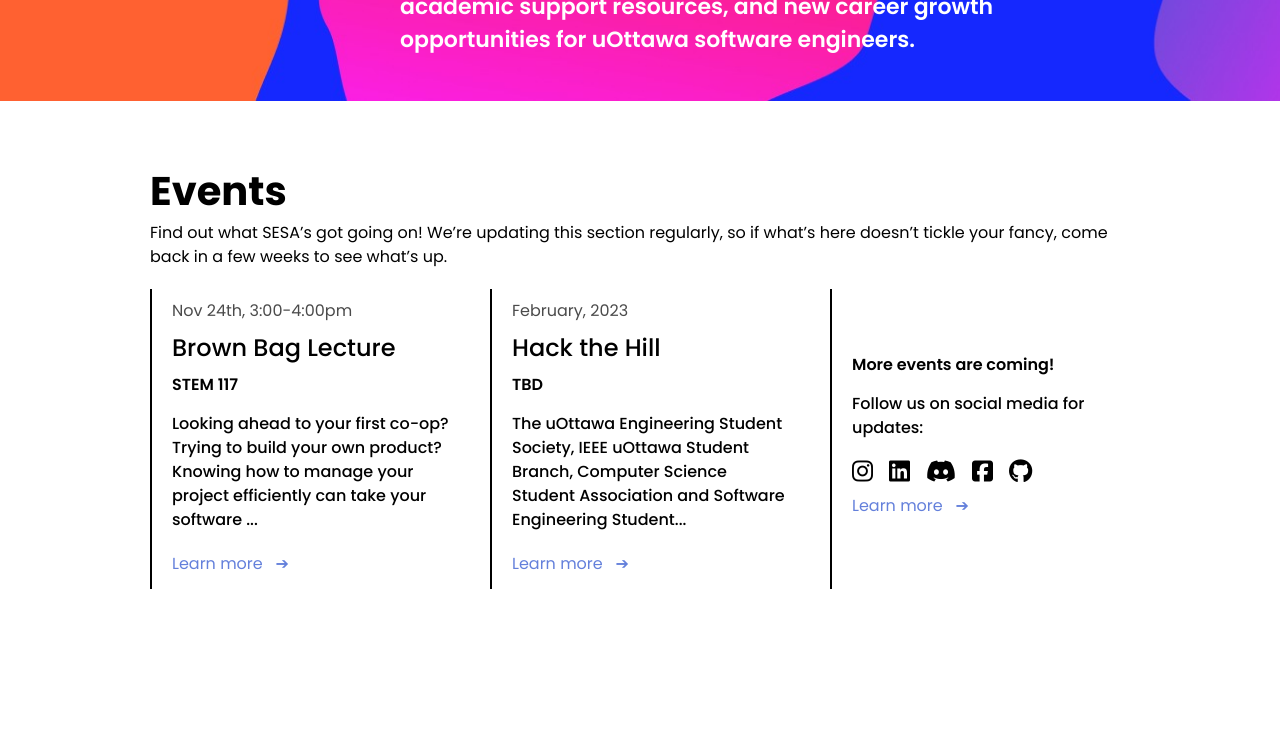
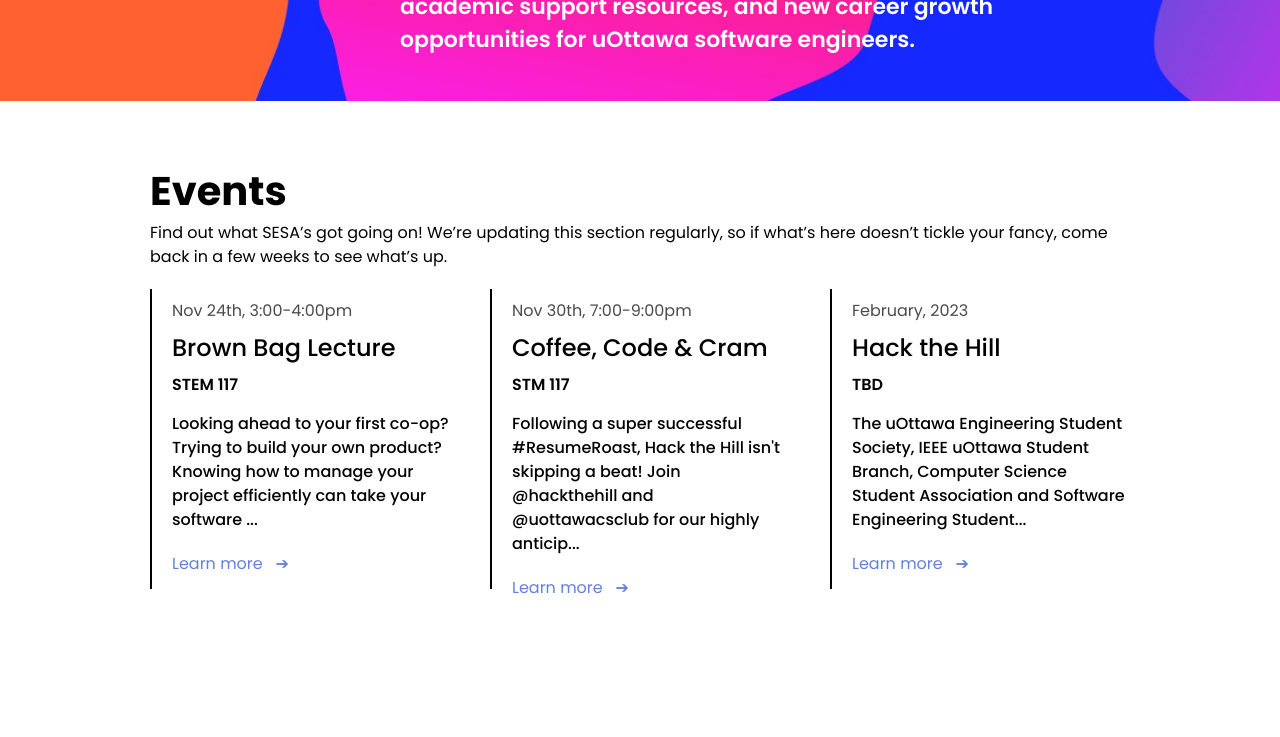
Before and after one commit to MonicaOportus/uOttawaSESA, a React (Create React App) app: page / in a window 1280 px wide. Shown: the part 447-1184 px from the top of the page. Built offline with nearby package versions, Linux system fonts and the light colour scheme.

Commit message:
New event

```diff
--- a/src/components/eventsInfo.js
+++ b/src/components/eventsInfo.js
@@ -10,6 +10,15 @@
   },
   {
     id: 2,
+    date: "Nov 30th, 7:00-9:00pm",
+    title: "Coffee, Code & Cram",
+    location: "STM 117",
+    invitation:
+      "Following a super successful #ResumeRoast, Hack the Hill isn't skipping a beat! Join @hackthehill and @uottawacsclub for our highly anticipated #CoffeeCodeandCram",
+    instaLink: "https://www.instagram.com/p/CkYl9sOuUe3/?hl=en",
+  },
+  {
+    id: 3,
     date: "February, 2023",
     title: "Hack the Hill",
     location: "TBD",
@@ -18,14 +27,14 @@
     instaLink: "https://www.instagram.com/p/CkYl9sOuUe3/?hl=en",
   },
 
-  {
-    id: 3,
-    date: "",
-    title: "",
-    location: "More events are coming!",
-    invitation: "Follow us on social media for updates: ",
-    instaLink: "https://www.instagram.com/p/CitT3EIOVLD/?hl=en",
-  },
+  // {
+  //   id: 3,
+  //   date: "",
+  //   title: "",
+  //   location: "More events are coming!",
+  //   invitation: "Follow us on social media for updates: ",
+  //   instaLink: "https://www.instagram.com/p/CitT3EIOVLD/?hl=en",
+  // },
 ];
 
 export default eventInfo;
```
